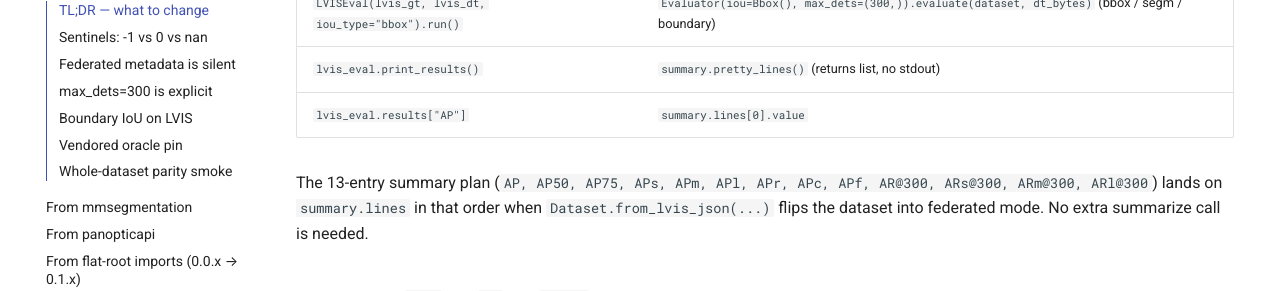
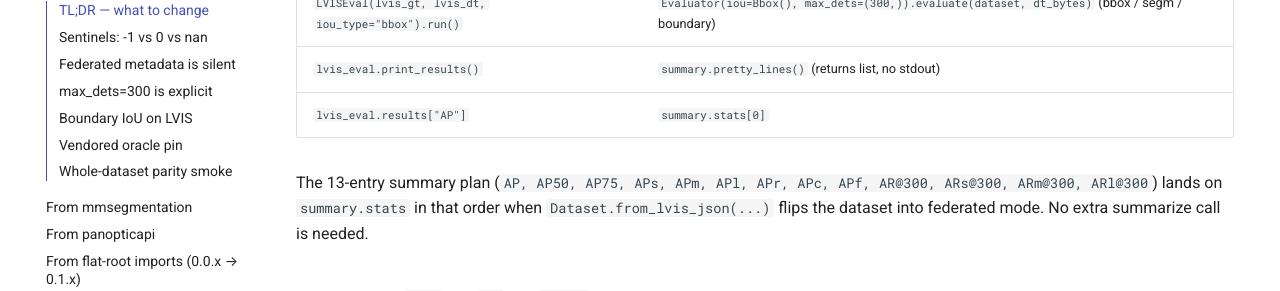
Before and after one commit to NoeFontana/vernier, an MkDocs documentation site: the page built from docs/migrate/from-lvis-api.md, in a window 1280 px wide and 900 px high, scrolled down 374 px. Shown: the part 152-443 px from the top of the window. Built offline with MkDocs 1.6.1 and Material for MkDocs 9.7.7, drawn with Linux system fonts in a browser that asks for light colours; comment, search, counter and statistics services are not loaded.

Commit message:
docs(migrate): fix summary.lines references in lvis-api guide
Summary's actual public surface is .stats: list[float] (not .lines[i].value);
swap both references in the TL;DR table and the federated-mode note.

```diff
--- a/docs/migrate/from-lvis-api.md
+++ b/docs/migrate/from-lvis-api.md
@@ -13,10 +13,10 @@ anyone moving an existing LVIS evaluation pipeline onto vernier.
 | `LVISResults(lvis_gt, dt_path, max_dets=300)` | `dt_bytes` (the trim is automatic on federated datasets) |
 | `LVISEval(lvis_gt, lvis_dt, iou_type="bbox").run()` | `Evaluator(iou=Bbox(), max_dets=(300,)).evaluate(dataset, dt_bytes)` (bbox / segm / boundary) |
 | `lvis_eval.print_results()` | `summary.pretty_lines()` (returns list, no stdout) |
-| `lvis_eval.results["AP"]` | `summary.lines[0].value` |
+| `lvis_eval.results["AP"]` | `summary.stats[0]` |
 
 The 13-entry summary plan (`AP, AP50, AP75, APs, APm, APl, APr, APc,
-APf, AR@300, ARs@300, ARm@300, ARl@300`) lands on `summary.lines` in
+APf, AR@300, ARs@300, ARm@300, ARl@300`) lands on `summary.stats` in
 that order when `Dataset.from_lvis_json(...)` flips the dataset into
 federated mode. No extra summarize call is needed.
 
```
